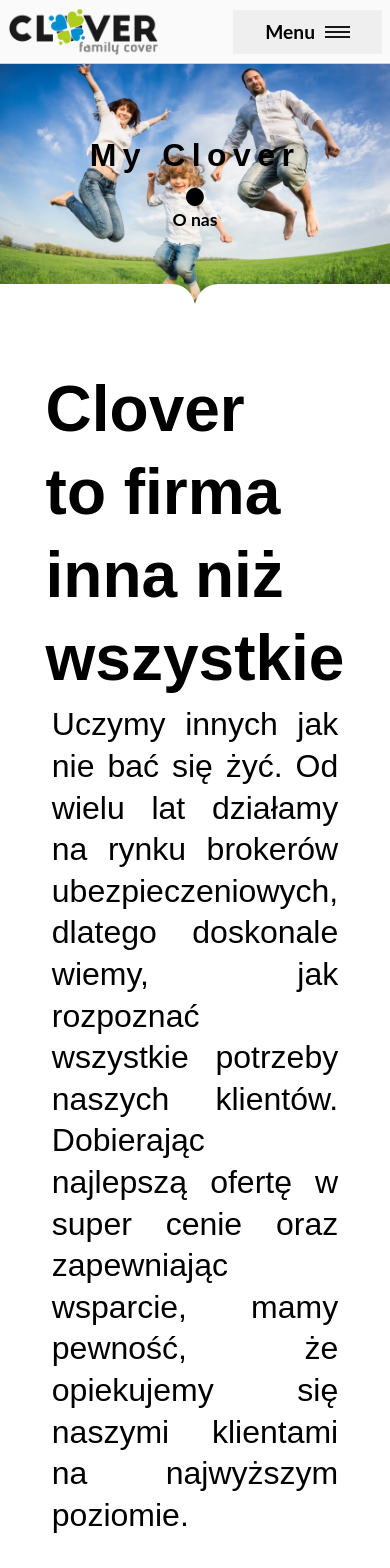
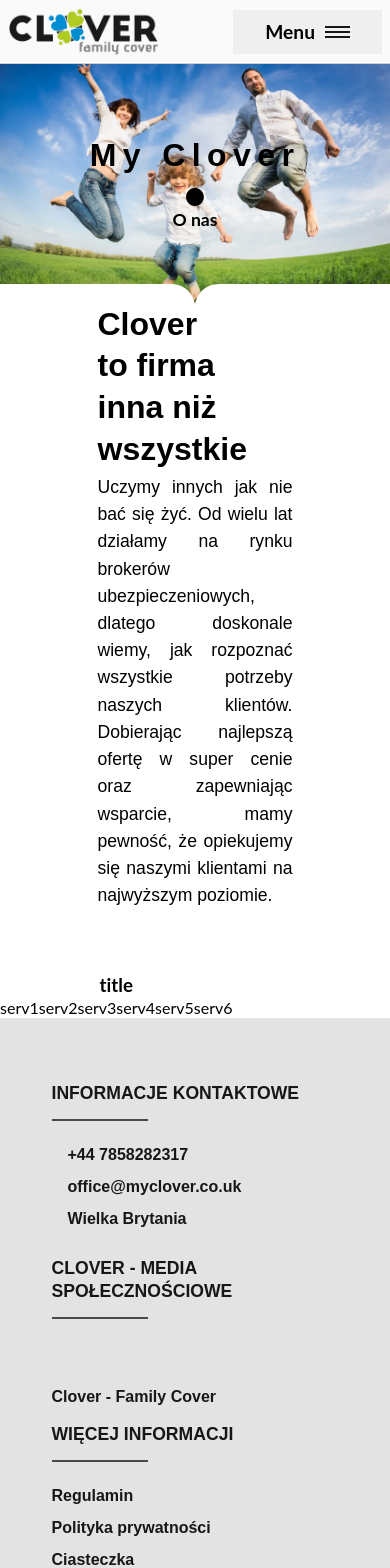
Before and after one commit to TZ-fn/MyClover, a React (Vite) app: page /about in a window 390 px wide. Shown: the top 1568 px of the page. Built offline with nearby package versions, Linux system fonts and the light colour scheme; some icons are missing; a web font is replaced by a local one.

Commit message:
fix: improve the responsiveness

```diff
--- a/src/components/TextBanner/TextBanner.module.scss
+++ b/src/components/TextBanner/TextBanner.module.scss
@@ -4,16 +4,18 @@
   align-items: center;
   justify-content: center;
   gap: 1vw;
-  padding: 4rem 27vw;
+  margin-left: clamp(2rem, 33vw, 25%);
+  margin-right: clamp(2rem, 33vw, 25%);
   font-family: "AlegreyaSans", sans-serif;
 }
 
 .bannerHeader {
-  font-size: 4rem;
+  font-size: clamp(2rem, 3.5vw, 4rem);
 }
 
 .bannerText {
-  font-size: 2rem;
+  font-size: clamp(1.1rem, 2vw, 2rem);
   text-align: justify;
   margin-bottom: 4rem;
+  line-height: clamp(1.7rem, 3vw, 3rem);
 }
```
